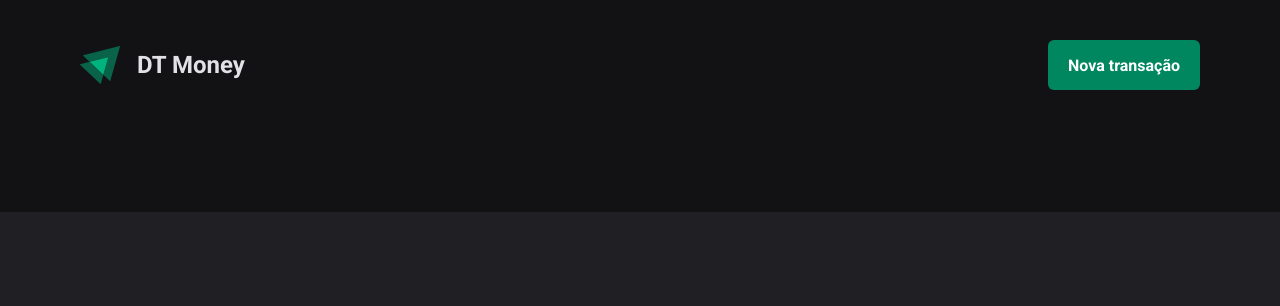
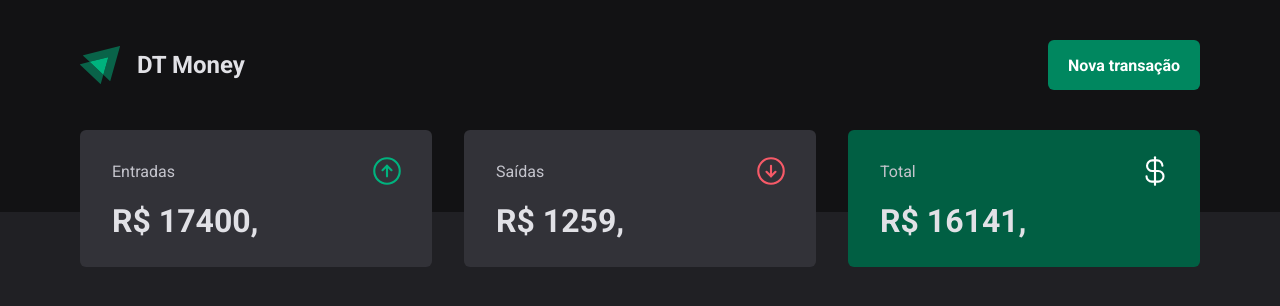
Before and after one commit to Lucariozin/ignite-dtmoney, a React (Vite) app: page / in a window 1280 px wide. Shown: the top 306 px of the page. Built offline with nearby package versions, Linux system fonts and the light colour scheme.

Commit message:
creating summary component.

```diff
--- a/package.json
+++ b/package.json
@@ -9,6 +9,7 @@
     "preview": "vite preview"
   },
   "dependencies": {
+    "phosphor-react": "^1.4.1",
     "react": "^18.2.0",
     "react-dom": "^18.2.0",
     "styled-components": "^5.3.6",
--- a/src/components/Header/Header.styles.ts
+++ b/src/components/Header/Header.styles.ts
@@ -56,4 +56,6 @@ export const NewTransactionButton = styled.button`
   }
 `
 
-export const SummaryContainer = styled.div``
+export const SummaryContainer = styled.div`
+  margin-top: 2.5rem;
+`
--- a/src/components/Header/Header.tsx
+++ b/src/components/Header/Header.tsx
@@ -1,3 +1,5 @@
+import { Summary } from './components/Summary'
+
 import {
   Container,
   Wrapper,
@@ -22,7 +24,9 @@ export const Header = () => {
           <NewTransactionButton>Nova transação</NewTransactionButton>
         </NewTransactionContainer>
 
-        <SummaryContainer></SummaryContainer>
+        <SummaryContainer>
+          <Summary />
+        </SummaryContainer>
       </Wrapper>
     </Container>
   )
--- /dev/null
+++ b/src/components/Header/components/Summary/Summany.tsx
@@ -0,0 +1,13 @@
+import { SummaryCard } from './components/SummaryCard'
+
+import { Container } from './Summary.styles'
+
+export const Summary = () => {
+  return (
+    <Container>
+      <SummaryCard type="income" value={17400} />
+      <SummaryCard type="outcome" value={1259} />
+      <SummaryCard type="total" value={16141} />
+    </Container>
+  )
+}
--- /dev/null
+++ b/src/components/Header/components/Summary/Summary.styles.ts
@@ -0,0 +1,6 @@
+import styled from 'styled-components'
+
+export const Container = styled.div`
+  display: flex;
+  gap: 2rem;
+`
--- /dev/null
+++ b/src/components/Header/components/Summary/components/SummaryCard/SummaryCard.styles.ts
@@ -0,0 +1,49 @@
+import styled, { css } from 'styled-components'
+
+interface ContainerProps {
+  type: 'income' | 'outcome' | 'total'
+}
+
+export const Container = styled.div<ContainerProps>`
+  display: flex;
+  flex-direction: column;
+  gap: 0.875rem;
+  width: 100%;
+  max-width: 22rem;
+  padding: 1.5rem 2rem 1.7rem;
+  border-radius: 6px;
+
+  ${({ theme, type }) => {
+    const backgroundColors = {
+      income: theme.palette.gray[500],
+      outcome: theme.palette.gray[500],
+      total: theme.palette.green[600],
+    }
+
+    const backgroundColor = backgroundColors[type]
+
+    return css`
+      background-color: ${backgroundColor};
+    `
+  }}
+`
+
+export const TypeHeader = styled.header`
+  display: flex;
+  align-items: center;
+  justify-content: space-between;
+
+  & > svg {
+    margin-right: -4px;
+  }
+`
+
+export const TypeText = styled.span`
+  color: ${({ theme }) => theme.palette.gray[200]};
+`
+
+export const Value = styled.span`
+  font-size: 2rem;
+  font-weight: 700;
+  color: ${({ theme }) => theme.palette.gray[100]};
+`
--- /dev/null
+++ b/src/components/Header/components/Summary/components/SummaryCard/SummaryCard.tsx
@@ -0,0 +1,46 @@
+import { ArrowCircleDown, ArrowCircleUp, CurrencyDollar } from 'phosphor-react'
+
+import { useTheme } from 'styled-components'
+
+import { Container, TypeHeader, TypeText, Value } from './SummaryCard.styles'
+
+interface SummaryCardProps {
+  type: 'income' | 'outcome' | 'total'
+  value: number
+}
+
+export const SummaryCard = ({
+  type = 'income',
+  value = 0,
+}: SummaryCardProps) => {
+  const { palette } = useTheme()
+
+  const dataOfTypes = {
+    income: {
+      text: 'Entradas',
+      icon: <ArrowCircleUp size={34} color={palette.green[400]} />,
+    },
+    outcome: {
+      text: 'Saídas',
+      icon: <ArrowCircleDown size={34} color={palette.red[300]} />,
+    },
+    total: {
+      text: 'Total',
+      icon: <CurrencyDollar size={34} color={palette.white} />,
+    },
+  }
+
+  const typeData = dataOfTypes[type]
+
+  return (
+    <Container type={type}>
+      <TypeHeader>
+        <TypeText>{typeData.text}</TypeText>
+
+        {typeData.icon}
+      </TypeHeader>
+
+      <Value>R$ {value},</Value>
+    </Container>
+  )
+}
--- /dev/null
+++ b/src/components/Header/components/Summary/components/SummaryCard/index.ts
@@ -0,0 +1 @@
+export { SummaryCard } from './SummaryCard'
--- /dev/null
+++ b/src/components/Header/components/Summary/index.ts
@@ -0,0 +1 @@
+export { Summary } from './Summany'
```
Also changed, not shown: 1 other file (tests, documents, lock files or other folders).
